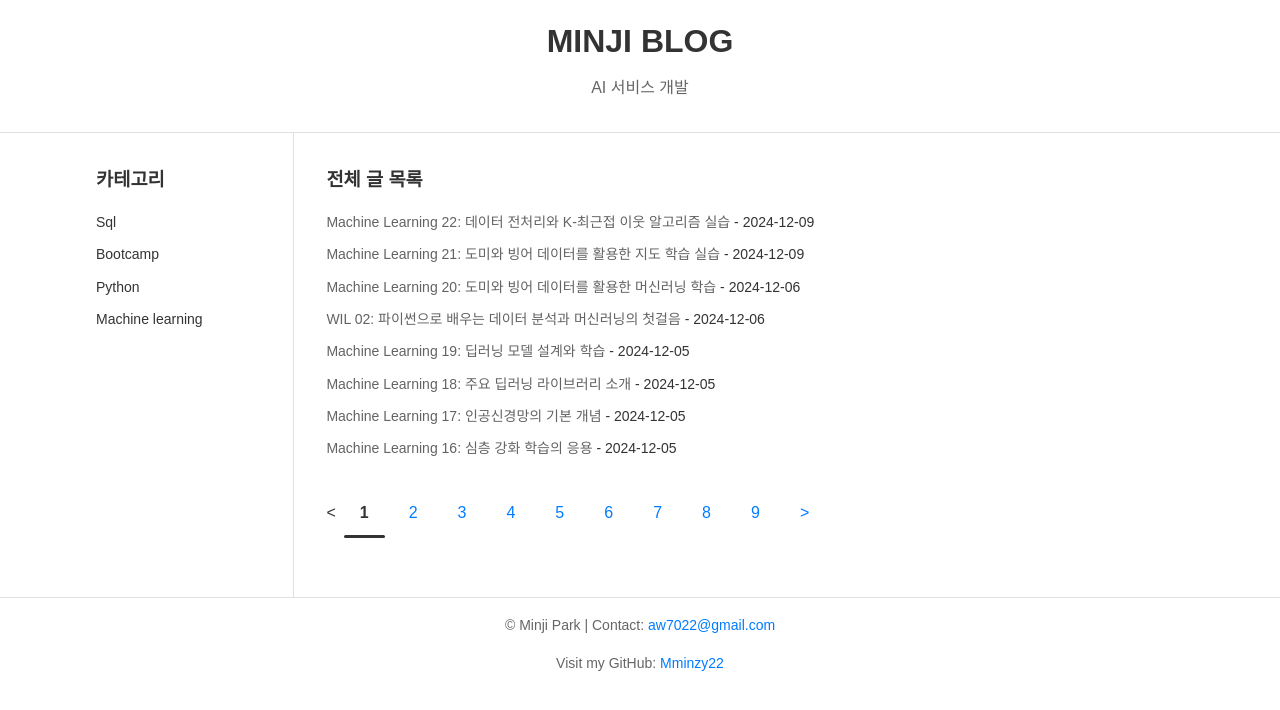
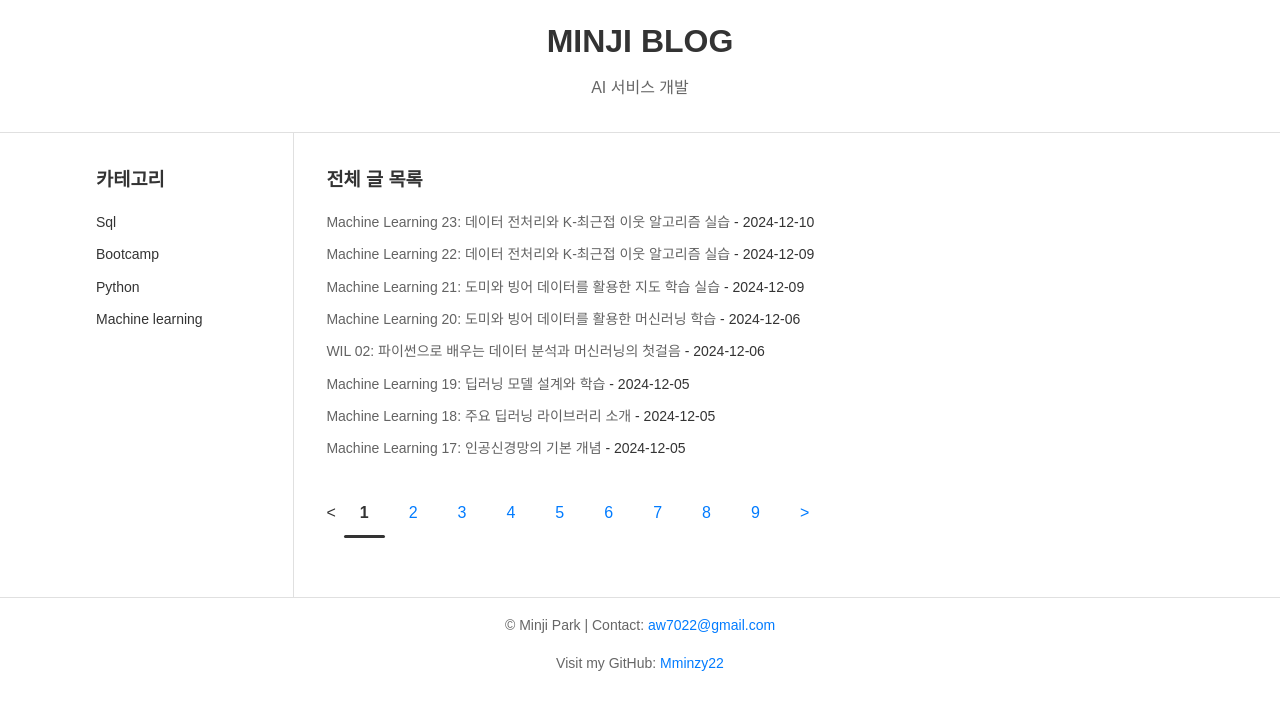
Before and after one commit to Mminzy22/Blog, a Jekyll site: the page built from index.html, in a window 1280 px wide. Shown: the top 710 px of the page. Built offline with Jekyll 4.4.1, drawn with Linux system fonts in a browser that asks for light colours; nearby versions of some CDN libraries; the list of posts is cut into pages by our own code.

```diff
--- /dev/null
+++ b/_posts/Machine-Learning/2024-12-10-Machine-Learning23.md
@@ -0,0 +1,6 @@
+---
+layout: post
+title: "Machine Learning 23: 데이터 전처리와 K-최근접 이웃 알고리즘 실습"
+date: 2024-12-10
+categories: [Machine Learning]
+---
```
Also changed, not shown: _posts/Machine-Learning/2024-12-09-Machine-Learning21.md (+1 -1 lines), assets/images/2024-12-09_산점도.png (deleted), assets/images/2024-12-09_산점도01.png (added), assets/images/2024-12-09_산점도02.png (renamed from assets/images/2024-12-09_산점도1.png), assets/images/2024-12-09_산점도03.png (renamed from assets/images/2024-12-09_산점도2.png), assets/images/2024-12-09_산점도04.png (renamed from assets/images/2024-12-09_산점도3.png), assets/images/2024-12-09_산점도05.png (renamed from assets/images/2024-12-09_산점도4.png), assets/images/2024-12-09_산점도06.png (renamed from assets/images/2024-12-09_산점도5.png), assets/images/2024-12-09_산점도07.png (renamed from assets/images/2024-12-09_산점도6.png), assets/images/2024-12-10_산점도1.png (added).
